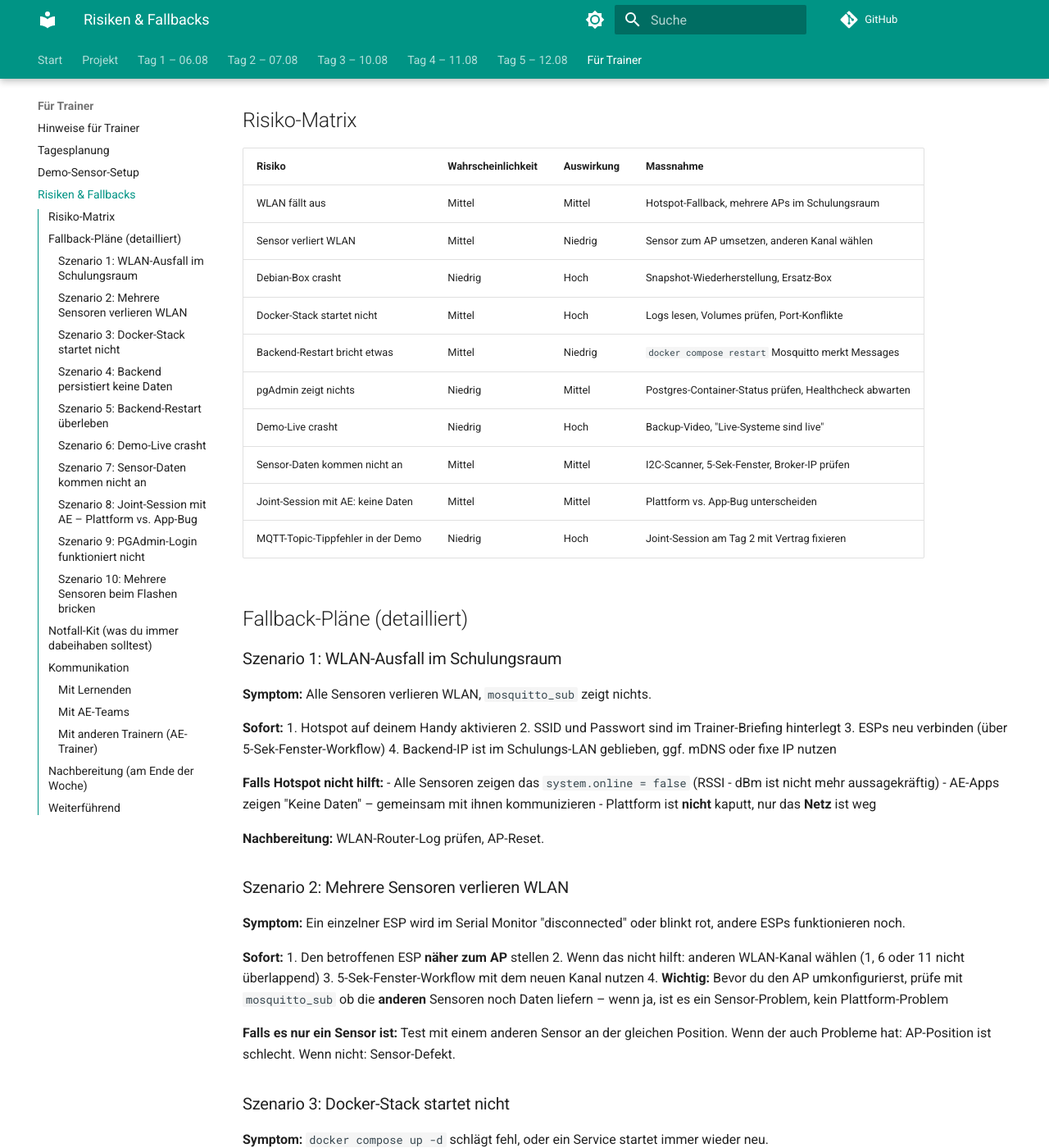
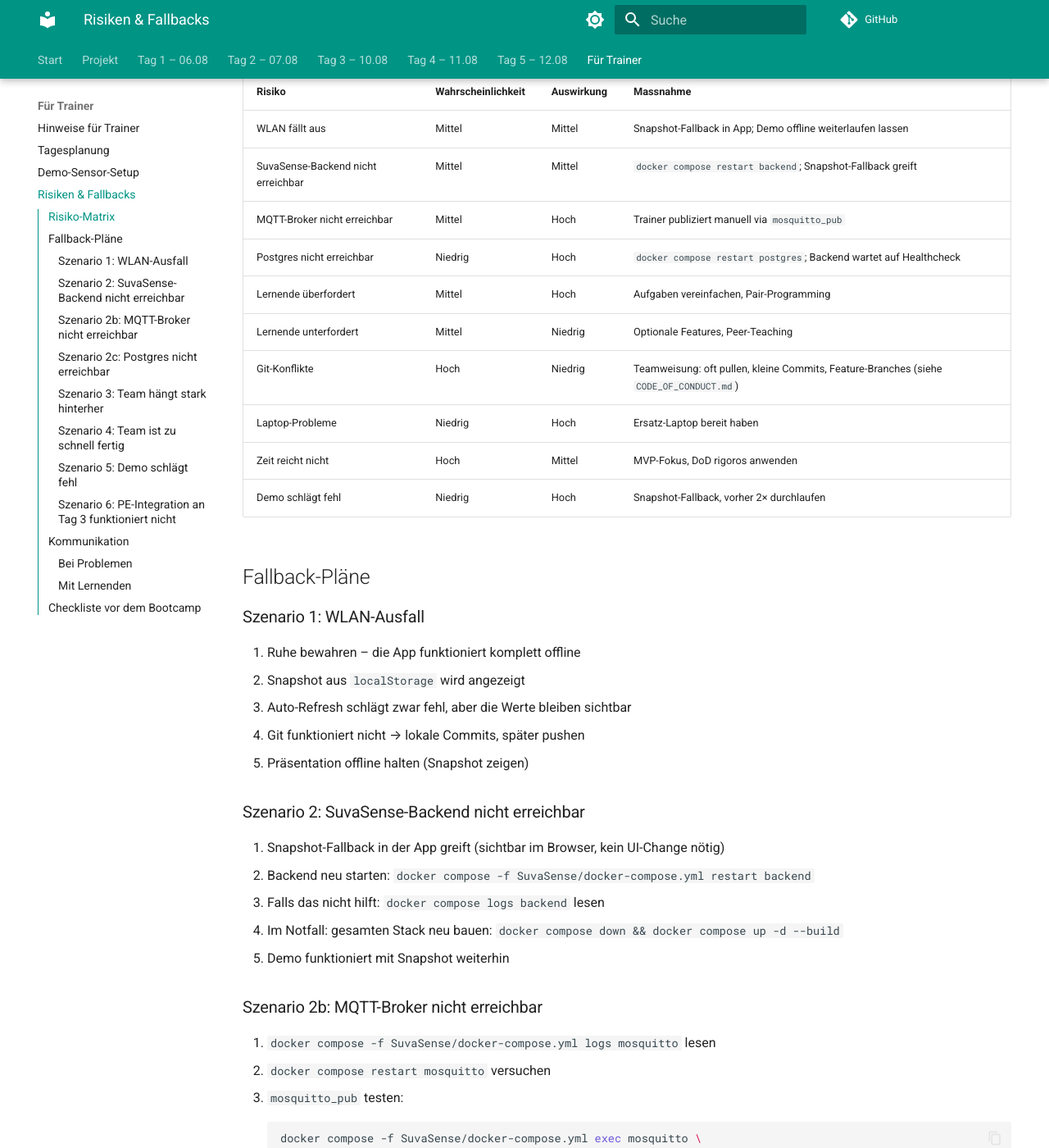
Before and after one commit to HeiligerG/ae-raumklima-bootcamp, an MkDocs documentation site: the page built from docs/trainer/risiken-und-fallbacks.md, in a window 1280 px wide and 1400 px high, scrolled down 190 px. Shown: the whole window at 82% size. Built offline with MkDocs 1.6.1 and Material for MkDocs 9.7.7, drawn with Linux system fonts in a browser that asks for light colours; comment, search, counter and statistics services are not loaded; some of the changed text lies outside the part shown.

Commit message:
Revert "docs(trainer): Risiken und Fallbacks (detailliert)"
This reverts commit 6c2d911445a441d74402dd4d44d15c47d917ccfb.

````diff
--- a/docs/trainer/risiken-und-fallbacks.md
+++ b/docs/trainer/risiken-und-fallbacks.md
@@ -1,322 +1,123 @@
 # Risiken & Fallbacks
-
-Diese Seite ist die **detaillierte Szenario-Sammlung**: was
-kann in welcher Phase kaputtgehen, und was tust du dann? Du
-kennst die Theorie aus [Hinweise](hinweise.md) und den Plan aus
-[Tagesplanung](tagesplanung.md) – hier geht's um **Konkretes
-Feuerlöschen**.
 
 ## Risiko-Matrix
 
 | Risiko | Wahrscheinlichkeit | Auswirkung | Massnahme |
 |--------|-------------------|-----------|-----------|
-| WLAN fällt aus | Mittel | Mittel | Hotspot-Fallback, mehrere APs im Schulungsraum |
-| Sensor verliert WLAN | Mittel | Niedrig | Sensor zum AP umsetzen, anderen Kanal wählen |
-| Debian-Box crasht | Niedrig | Hoch | Snapshot-Wiederherstellung, Ersatz-Box |
-| Docker-Stack startet nicht | Mittel | Hoch | Logs lesen, Volumes prüfen, Port-Konflikte |
-| Backend-Restart bricht etwas | Mittel | Niedrig | `docker compose restart` Mosquitto merkt Messages |
-| pgAdmin zeigt nichts | Niedrig | Mittel | Postgres-Container-Status prüfen, Healthcheck abwarten |
-| Demo-Live crasht | Niedrig | Hoch | Backup-Video, "Live-Systeme sind live" |
-| Sensor-Daten kommen nicht an | Mittel | Mittel | I2C-Scanner, 5-Sek-Fenster, Broker-IP prüfen |
-| Joint-Session mit AE: keine Daten | Mittel | Mittel | Plattform vs. App-Bug unterscheiden |
-| MQTT-Topic-Tippfehler in der Demo | Niedrig | Hoch | Joint-Session am Tag 2 mit Vertrag fixieren |
+| WLAN fällt aus | Mittel | Mittel | Snapshot-Fallback in App; Demo offline weiterlaufen lassen |
+| SuvaSense-Backend nicht erreichbar | Mittel | Mittel | `docker compose restart backend`; Snapshot-Fallback greift |
+| MQTT-Broker nicht erreichbar | Mittel | Hoch | Trainer publiziert manuell via `mosquitto_pub` |
+| Postgres nicht erreichbar | Niedrig | Hoch | `docker compose restart postgres`; Backend wartet auf Healthcheck |
+| Lernende überfordert | Mittel | Hoch | Aufgaben vereinfachen, Pair-Programming |
+| Lernende unterfordert | Mittel | Niedrig | Optionale Features, Peer-Teaching |
+| Git-Konflikte | Hoch | Niedrig | Teamweisung: oft pullen, kleine Commits, Feature-Branches (siehe `CODE_OF_CONDUCT.md`) |
+| Laptop-Probleme | Niedrig | Hoch | Ersatz-Laptop bereit haben |
+| Zeit reicht nicht | Hoch | Mittel | MVP-Fokus, DoD rigoros anwenden |
+| Demo schlägt fehl | Niedrig | Hoch | Snapshot-Fallback, vorher 2× durchlaufen |
 
-## Fallback-Pläne (detailliert)
+## Fallback-Pläne
 
-### Szenario 1: WLAN-Ausfall im Schulungsraum
+### Szenario 1: WLAN-Ausfall
 
-**Symptom:** Alle Sensoren verlieren WLAN, `mosquitto_sub` zeigt
-nichts.
+1. Ruhe bewahren – die App funktioniert komplett offline
+2. Snapshot aus `localStorage` wird angezeigt
+3. Auto-Refresh schlägt zwar fehl, aber die Werte bleiben sichtbar
+4. Git funktioniert nicht → lokale Commits, später pushen
+5. Präsentation offline halten (Snapshot zeigen)
 
-**Sofort:**
-1. Hotspot auf deinem Handy aktivieren
-2. SSID und Passwort sind im Trainer-Briefing hinterlegt
-3. ESPs neu verbinden (über 5-Sek-Fenster-Workflow)
-4. Backend-IP ist im Schulungs-LAN geblieben, ggf. mDNS oder
-   fixe IP nutzen
+### Szenario 2: SuvaSense-Backend nicht erreichbar
 
-**Falls Hotspot nicht hilft:**
-- Alle Sensoren zeigen das `system.online = false` (RSSI -
-  dBm ist nicht mehr aussagekräftig)
-- AE-Apps zeigen "Keine Daten" – gemeinsam mit ihnen
-  kommunizieren
-- Plattform ist **nicht** kaputt, nur das **Netz** ist weg
+1. Snapshot-Fallback in der App greift (sichtbar im Browser, kein UI-Change nötig)
+2. Backend neu starten: `docker compose -f SuvaSense/docker-compose.yml restart backend`
+3. Falls das nicht hilft: `docker compose logs backend` lesen
+4. Im Notfall: gesamten Stack neu bauen: `docker compose down && docker compose up -d --build`
+5. Demo funktioniert mit Snapshot weiterhin
 
-**Nachbereitung:** WLAN-Router-Log prüfen, AP-Reset.
+### Szenario 2b: MQTT-Broker nicht erreichbar
 
-### Szenario 2: Mehrere Sensoren verlieren WLAN
+1. `docker compose -f SuvaSense/docker-compose.yml logs mosquitto` lesen
+2. `docker compose restart mosquitto` versuchen
+3. `mosquitto_pub` testen:
+   ```bash
+   docker compose -f SuvaSense/docker-compose.yml exec mosquitto \
+     mosquitto_pub -t suva/DEMO-001/data -m '{"bme680":{"temp":22,"hum":50,"press":1013,"gas":100}}'
+   ```
+4. Falls Messages ankommen aber nicht im Backend ankommen: Backend subscribt nicht → `docker compose restart backend`
 
-**Symptom:** Ein einzelner ESP wird im Serial Monitor "disconnected"
-oder blinkt rot, andere ESPs funktionieren noch.
+### Szenario 2c: Postgres nicht erreichbar
 
-**Sofort:**
-1. Den betroffenen ESP **näher zum AP** stellen
-2. Wenn das nicht hilft: anderen WLAN-Kanal wählen (1, 6 oder 11
-   nicht überlappend)
-3. 5-Sek-Fenster-Workflow mit dem neuen Kanal nutzen
-4. **Wichtig:** Bevor du den AP umkonfigurierst, prüfe mit
-   `mosquitto_sub` ob die **anderen** Sensoren noch Daten
-   liefern – wenn ja, ist es ein Sensor-Problem, kein
-   Plattform-Problem
+1. `docker compose -f SuvaSense/docker-compose.yml logs postgres`
+2. Häufig: Disk voll → `docker system prune` (vorsichtig!)
+3. Oder: `docker compose down postgres && docker compose up -d postgres` (Daten bleiben im Volume)
+4. Im Notfall: `docker compose down -v` (Daten weg!) – nur als letzte Option
 
-**Falls es nur ein Sensor ist:** Test mit einem anderen Sensor
-an der gleichen Position. Wenn der auch Probleme hat: AP-Position
-ist schlecht. Wenn nicht: Sensor-Defekt.
+### Szenario 3: Team hängt stark hinterher
 
-### Szenario 3: Docker-Stack startet nicht
+1. Fokus auf absolutes Minimum:
+    - Dashboard mit statischen Werten (Tag 1)
+    - Daten aus JSON laden (Tag 2)
+    - Status anzeigen (Tag 2)
+    - Admin-Seite weglassen
+    - Verlauf stark vereinfachen (nur 3 Push-Bundles)
+2. **Optional-Block an Tag 4 streichen**, stattdessen weiter am Pflichtumfang arbeiten
+3. Zusätzliches Coaching (Trainer setzt sich 20 Min. dazu)
+4. Code-Qualität nicht erzwingen – Hauptsache es funktioniert
 
-**Symptom:** `docker compose up -d` schlägt fehl, oder ein Service
-startet immer wieder neu.
+!!! warning "Bugfix-Phase hat Vorrang vor Optional-Block"
+    Wenn am Tag 4 um 12:00 (Ende Testen) noch offene Bugs in der Pflicht bestehen, wird der **Optional-Block gestrichen** und die Bugfix-Zeit verlängert. Lieber eine App ohne Charts/Dark-Mode, die im Demo nicht crasht, als eine App mit allem, die bei der Präsentation versagt. Die 30-min Demo-Vorbereitung um 14:30 ist nicht verhandelbar.
 
-**Diagnose-Schritte (in Reihenfolge):**
+### Szenario 4: Team ist zu schnell fertig
 
-```bash
-# Welcher Service hat das Problem?
-docker compose ps
+1. Optionale Features anbieten:
+    - Dark Mode (schnell, sichtbar)
+    - Diagramm (anspruchsvoll, cool)
+    - Auto-Refresh (technisch interessant)
+    - Online-Indikator (SuvaSense-spezifisch)
+    - Weitere Sensortypen anzeigen (Lux aus VEML7700)
+2. Peer-Teaching: Dieses Team hilft einem langsameren Team
+3. Eigene Ideen umsetzen lassen
 
-# Was sagt der Log?
-docker compose logs --tail=50 <service>
+### Szenario 5: Demo schlägt fehl
 
-# Ist der Port frei?
-sudo lsof -i :8080      # oder welcher Port auch immer
-sudo lsof -i :1883
-```
+1. **Vorbeugen**: Snapshot-Fallback funktioniert garantiert
+2. **Vorbeugen**: Jedes Team läuft 2× Probe-Demo (inkl. Snapshot-Demo: WLAN trennen)
+3. Wenn doch: Trainer moderiert («zeigt uns einfach den Code»)
+4. Positiv bleiben: Beim nächsten Mal klappt's
 
-**Häufige Ursachen:**
+### Szenario 6: PE-Integration an Tag 3 funktioniert nicht
 
-| Fehler im Log | Ursache | Lösung |
-|---|---|---|
-| `bind: address already in use` | Port belegt | anderen Port in `docker-compose.yml` wählen |
-| `volume ... is in use` | Alter Container existiert noch | `docker compose down --volumes` (Daten weg!) oder nur `--remove-orphans` |
-| `connection to database failed` | Postgres nicht ready | 10 s warten, neu versuchen |
-| `permission denied` | Docker-Daemon nicht zugänglich | `sudo usermod -aG docker $USER` und neu einloggen |
-| `image not found` | `docker compose pull` vergessen | `docker compose pull` |
-
-**Im schlimmsten Fall:** Snapshot der VM wiederherstellen (vorher
-gemachter Snapshot, falls vorhanden).
-
-### Szenario 4: Backend persistiert keine Daten
-
-**Symptom:** `mosquitto_sub` zeigt Messages, aber `pgAdmin` zeigt
-keine neuen Zeilen in `readings`.
-
-**Diagnose:**
-
-```bash
-# Was sagt der Backend-Log?
-docker compose logs --tail=100 backend | grep -E "ingest|error|ERROR"
-```
-
-**Häufige Log-Meldungen:**
-
-| Meldung | Ursache | Lösung |
-|---|---|---|
-| `ingest ok serial=...` | Funktioniert! | Backend ist OK, prüfe pgAdmin-Refresh |
-| `ingest error: missing bme680` | MQTT-Payload ohne bme680 | Sensor-Konfiguration prüfen |
-| `JSON parse error` | Payload ist kein gültiges JSON | Sensor sendet Müll, neu flashen |
-| `DB connection refused` | Postgres nicht erreichbar | `docker compose ps postgres` |
-| `constraint violation` | DB-Constraint greift | `docker compose exec postgres psql ...` |
-
-### Szenario 5: Backend-Restart überleben
-
-**Symptom:** `docker compose restart backend` ist nötig, aber die
-Lernenden haben Angst um Datenverlust.
-
-**Beruhigung:** Mosquitto speichert Messages im RAM
-(`persistence true` muss gesetzt sein, default ist es). Nach
-dem Backend-Restart holt das Backend die wartenden Messages ab.
-
-**Test-Sequenz:**
-
-```bash
-# 1. Backend stoppen
-docker compose stop backend
-
-# 2. mosquitto_sub zeigt keine neuen Messages mehr
-mosquitto_sub -t 'suva/+/data' -v  # zeigt Messages aus dem RAM
-
-# 3. Sensor publishen lassen (z. B. 3 Messages)
-
-# 4. Backend wieder starten
-docker compose start backend
-
-# 5. Backend-Log zeigt "ingest ok" für die 3 verpassten Messages
-docker compose logs --tail=20 backend
-```
-
-**Falls `persistence false`:** Messages gehen verloren. Lösung:
-in `mosquitto.conf` `persistence true` setzen, Container neu
-starten.
-
-### Szenario 6: Demo-Live crasht
-
-**Vorbereitung (immer am Tag 4 Vormittag):**
-
-- Backup-Video aufnehmen (30–60 s, alle wichtigen Live-Szenen)
-- Backup-Video auf dem Desktop verfügbar
-- Probe-Demo gehalten (ohne Crash)
-
-**Wenn es live crasht:**
-
-1. **Ruhe bewahren**, nicht hektisch werden
-2. "Live-Systeme sind live" – kurz erklären, was passiert ist
-3. Backup-Video zeigen, **nicht** versuchen, den Fehler live zu
-   fixen
-4. **Nach der Show:** gemeinsam debuggen, Snapshot wiederherstellen
-   wenn nötig
-
-**Was du NICHT tust:**
-
-- ❌ Live-Debugging vor dem Publikum (ablenkend, langwierig)
-- ❌ Den Fehler kleinreden ("ist nur ein kleines Problem")
-- ❌ Schuldzuweisungen (an AE-Teams, an die Lernenden, an die
-  Plattform – erst debuggen, dann analysieren)
-
-### Szenario 7: Sensor-Daten kommen nicht an
-
-**Symptom:** Serial Monitor zeigt `Published`, aber `mosquitto_sub`
-zeigt nichts.
-
-**Diagnose-Kaskade:**
-
-1. **Broker erreichbar?**
-   ```bash
-   # Vom Sensor-Laptop oder der Debian-Box
-   mosquitto_sub -t 'suva/SN12345/data' -v
-   # Wenn nichts kommt: Broker down oder falsches Topic
-   ```
-
-2. **Broker akzeptiert Messages?**
-   ```bash
-   mosquitto_pub -t suva/TEST-001/data -m '{"bme680":{"temp":22,"hum":50}}'
-   mosquitto_sub -t 'suva/+/data' -v
-   # Wenn TEST-001 erscheint: Broker OK, Sensor-Problem
-   ```
-
-3. **Sensor konfiguriert?**
-   ```
-   # Im 5-Sek-Fenster nach Reset
-   {"action":"status"}
-   {"action":"set","target":"broker","value":"tcp://<deine-debian-ip>:1883"}
-   {"action":"reboot"}
-   ```
-
-4. **Falsche Broker-Adresse?**
-   ```
-   {"action":"set","target":"broker","value":"tcp://localhost:1883"}
-   ```
-   `localhost` ist der ESP32 selbst, nicht die Debian-Box!
-
-5. **WLAN-Problem?** RSSI im Serial Monitor prüfen. Wenn RSSI
-   > -80 dBm, ist die Verbindung instabil.
-
-### Szenario 8: Joint-Session mit AE – Plattform vs. App-Bug
-
-**Symptom:** AE-App zeigt "Keine Daten", aber `mosquitto_sub` und
-pgAdmin zeigen Daten.
-
-**Diagnose-Hierarchie:**
-
-1. **AE-Apps haben falsche API-URL?** → Trainer fragt nach,
-   gemeinsam prüfen
-2. **AE-Apps haben falsche Seriennummer?** → wie oben
-3. **CORS-Problem?** → Backend-Log zeigt CORS-Rejects
-4. **Snapshot-Fallback läuft mit alten Daten?** → Browser-Refresh
-   erzwingen
-
-**Wenn die Plattform OK ist, aber AE-App nicht:**
-
-- "Das ist gut, dann wissen wir, dass die Plattform
-  funktioniert. Deine App hat einen Bug – schau im
-  Browser-Console-Log nach Fehlern."
-- Lass das AE-Team selbst debuggen, du coachst nur
-
-**Wenn die Plattform down ist (durch dich verursacht):**
-
-- Ehrlich sein: "Sorry, ich teste gerade, kurze Pause"
-- Debugge im Hintergrund, kommuniziere Status
-- Backup-Video zeigen
-
-### Szenario 9: PGAdmin-Login funktioniert nicht
-
-**Symptom:** pgAdmin zeigt "Invalid email or password" trotz
-korrekter Eingabe.
-
-**Diagnose:**
-
-```bash
-# Läuft pgAdmin?
-docker compose ps pgadmin
-
-# Welche Credentials hat der Trainer im .env gesetzt?
-docker compose exec pgadmin env | grep -i password
-```
-
-**Häufige Ursache:** Trainer hat `PGADMIN_DEFAULT_PASSWORD` im
-`.env` nicht gesetzt. Lösung: `.env` bearbeiten, Container neu
-starten.
-
-### Szenario 10: Mehrere Sensoren beim Flashen bricken
-
-**Symptom:** ESP32 reagiert nach Flash-Versuch nicht mehr, kein
-Serial-Monitor-Output.
-
-**Lösung:**
-
-1. USB-Kabel tauschen (manche Kabel sind nur Ladekabel, keine
-   Datenkabel)
-2. USB-Port direkt am Laptop (nicht über Hub)
-3. ESP32 kurz vom Strom trennen, wieder einstecken
-4. **Bootloader-Modus** manuell auslösen: GPIO0 mit GND
-   verbinden, USB einstecken, dann wieder trennen
-5. Im schlimmsten Fall: ESP32 ist kaputt, Ersatz-Sensor aus der
-   Schublade
-
-## Notfall-Kit (was du immer dabeihaben solltest)
-
-- [ ] **Ersatz-ESP32** (mindestens 1 Stück, in Schublade)
-- [ ] **Ersatz-USB-Kabel** (Datenkabel, nicht nur Ladekabel)
-- [ ] **Mobiler Hotspot** (Hotspot auf Handy aktivieren können)
-- [ ] **VM-Snapshot** (vor Tag 3, 4 erstellen)
-- [ ] **`pg_dump` der DB** (vor Tag 3, 4 erstellen)
-- [ ] **Backup-Video** (vor Tag 4 Demo aufnehmen)
-- [ ] **Drucker** der AE-Datenvertrag-Skizze (für die Joint-Session)
+1. AE-Lernende zeigen App gegen Snapshot-Fallback – Demo-tauglich
+2. PE-Team zeigt ESP + MQTT-Publishes separat
+3. Trainer publiziert **manuell** via `mosquitto_pub` und demonstriert so den Live-Datenfluss
+4. **Niemand muss «die eine Live-Integration» zeigen** – das ist ein Bonus, nicht die Pflicht
+5. Snapshot-Fallback ist die eigentliche Demo-Heldentat
 
 ## Kommunikation
 
+### Bei Problemen
+
+- Immer transparent kommunizieren
+- Keine Panik verbreiten
+- Lösungen anbieten, nicht Probleme beschreiben
+- Positiv framen: «Das ist eine gute Gelegenheit, den Snapshot-Fallback zu zeigen»
+
 ### Mit Lernenden
 
-- **Ehrlich** – "Ja, X ist kaputt, wir arbeiten dran"
-- **Nicht dramatisieren** – "Ist im Bootcamp normal, machen wir
-  in den Griff"
-- **Nachvollziehbar** – "Was siehst du? Was hast du probiert?"
+- «Das ist normal, das passiert jedem am Anfang»
+- «Genau dafür haben wir den Snapshot-Fallback»
+- «Fehler sind gut – daran lernt man am meisten»
 
-### Mit AE-Teams
+## Checkliste vor dem Bootcamp
 
-- **Plattform-Status proaktiv kommunizieren** – "Unser Backend
-  ist gerade nicht erreichbar, wir restarten gleich"
-- **Bei Joint-Sessions** – im Voraus klären, wann wer Support
-  leistet
-- **Nach der Show** – gemeinsam feiern oder debuggen, je nach
-  Ergebnis
-
-### Mit anderen Trainern (AE-Trainer)
-
-- **Synchronisiert bleiben** – "Wir probieren gerade X, was
-  braucht ihr von uns?"
-- **Klare Aufgabenverteilung** – du kümmerst dich um Plattform,
-  der AE-Trainer um die Apps
-
-## Nachbereitung (am Ende der Woche)
-
-- [ ] Was lief gut? → Lessons Learned
-- [ ] Was lief nicht? → Verbesserungen für nächste Iteration
-- [ ] Doku-Issues / PRs aufsammeln
-- [ ] Snapshot der finalen VM behalten
-- [ ] Trainer-Notizen an Nachfolger übergeben
-
-## Weiterführend
-
-- [Hinweise](hinweise.md) – Grundhaltung, Frag-Hierarchie
-- [Tagesplanung](tagesplanung.md) – Tag-für-Tag-Plan
-- `Test-Frontend/pe-loesungen/` – Referenz-Lösungen für 1:1-Coaching
+- [ ] Daten-Seed für `data.json` ist vorbereitet (JSON validiert, Push-Bundle-Schema)
+- [ ] **Drei Repositories** sind lokal geklont und auf dem neusten Stand
+- [ ] **SuvaSense-Stack wurde getestet** (`docker compose up -d --build`, dann `curl http://localhost:8080/health`)
+- [ ] **Demo-Sensor wurde getestet** (`mosquitto_pub` einer Test-Message, im Backend-Log sichtbar)
+- [ ] pgAdmin ist erreichbar (`http://localhost:5050`)
+- [ ] API-URL und Demo-Seriennummer stehen im Trainer-Briefing
+- [ ] WLAN ist stabil (Laptops können den SuvaSense-Host erreichen)
+- [ ] Beamer funktioniert
+- [ ] Ersatz-Laptop ist bereit
+- [ ] VS Code + Extensions sind auf dem neusten Stand
+- [ ] Grill ist organisiert (Tag 5)
+- [ ] Getränke sind organisiert
````
